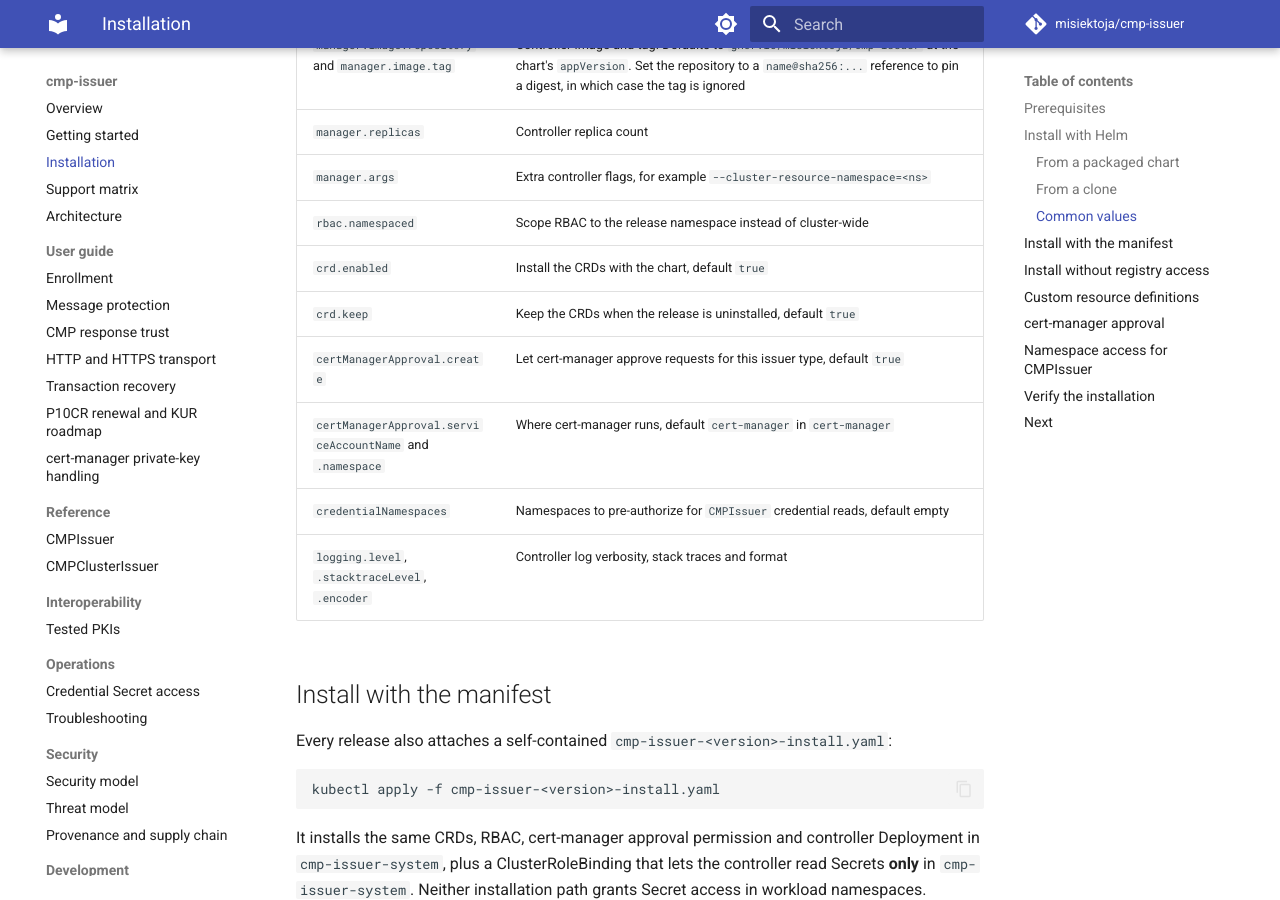
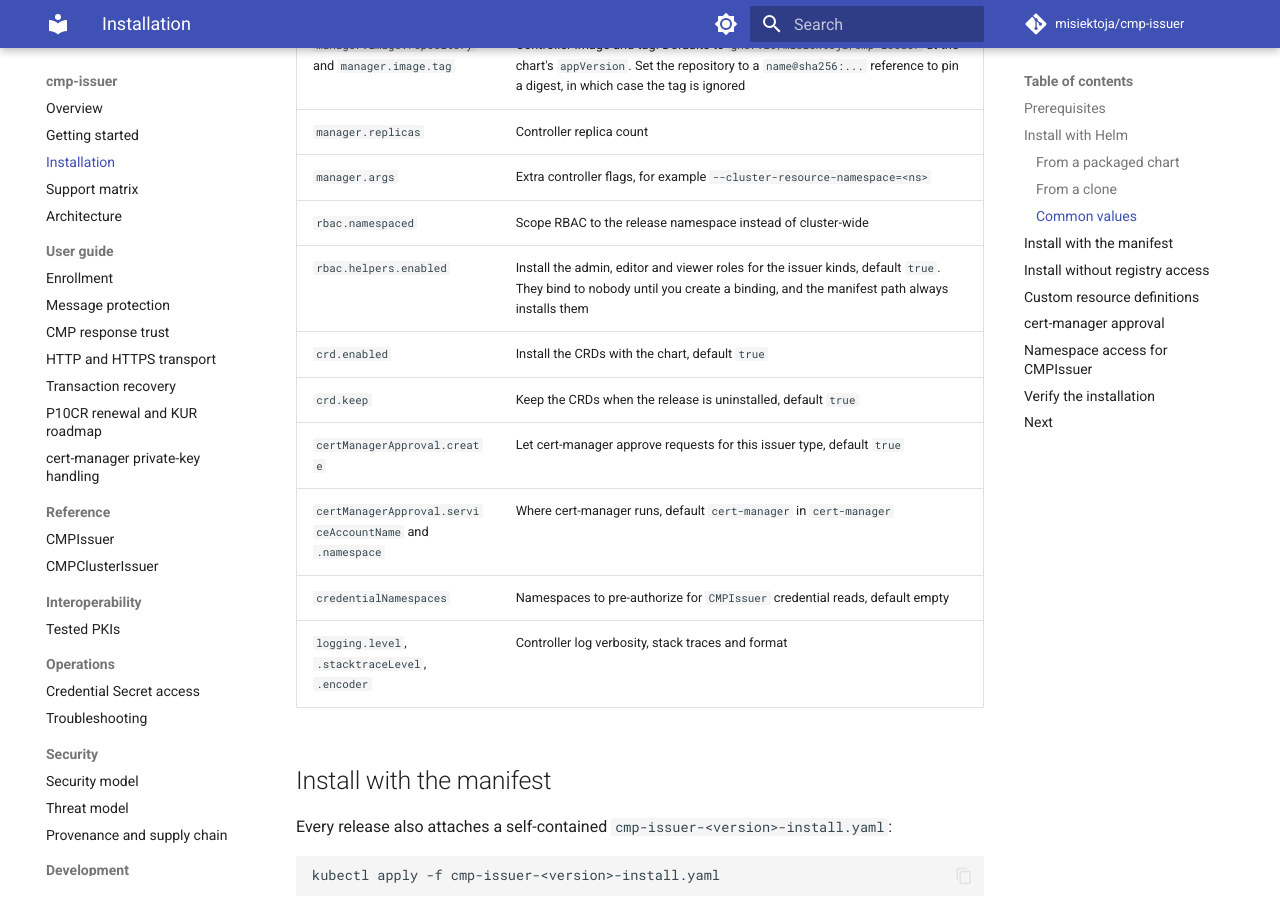
Before and after one commit to misiektoja/cmp-issuer, an MkDocs documentation site: the page built from docs/installation.md, in a window 1280 px wide and 900 px high, scrolled down 1400 px. Built offline with MkDocs 1.6.1 and Material for MkDocs 9.7.7, drawn with Linux system fonts in a browser that asks for light colours; comment, search, counter and statistics services are not loaded; some of the changed text lies outside the part shown.

Commit message:
docs: name the approver role and the delegation roles both paths create

````diff
--- a/docs/installation.md
+++ b/docs/installation.md
@@ -57,6 +57,7 @@
 | `manager.replicas` | Controller replica count |
 | `manager.args` | Extra controller flags, for example `--cluster-resource-namespace=<ns>` |
 | `rbac.namespaced` | Scope RBAC to the release namespace instead of cluster-wide |
+| `rbac.helpers.enabled` | Install the admin, editor and viewer roles for the issuer kinds, default `true`. They bind to nobody until you create a binding, and the manifest path always installs them |
 | `crd.enabled` | Install the CRDs with the chart, default `true` |
 | `crd.keep` | Keep the CRDs when the release is uninstalled, default `true` |
 | `certManagerApproval.create` | Let cert-manager approve requests for this issuer type, default `true` |
@@ -171,7 +172,8 @@
   --set certManagerApproval.create=false
 ```
 
-For the manifest path, edit or remove the `cert-manager-approver-role` ClusterRole and its binding.
+For the manifest path, edit or remove the `cmp-issuer-cert-manager-approver` ClusterRole and its
+binding. Both installation paths name it the same way.
 
 ## Namespace access for CMPIssuer
 
````
